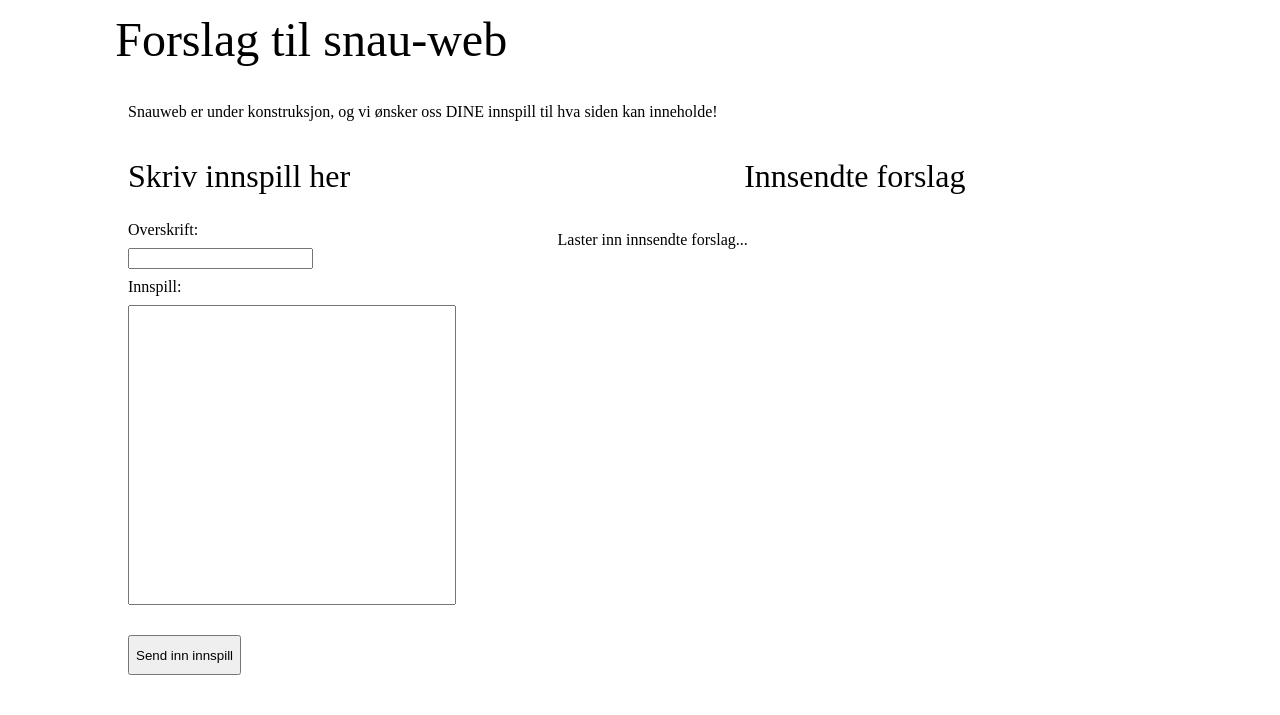
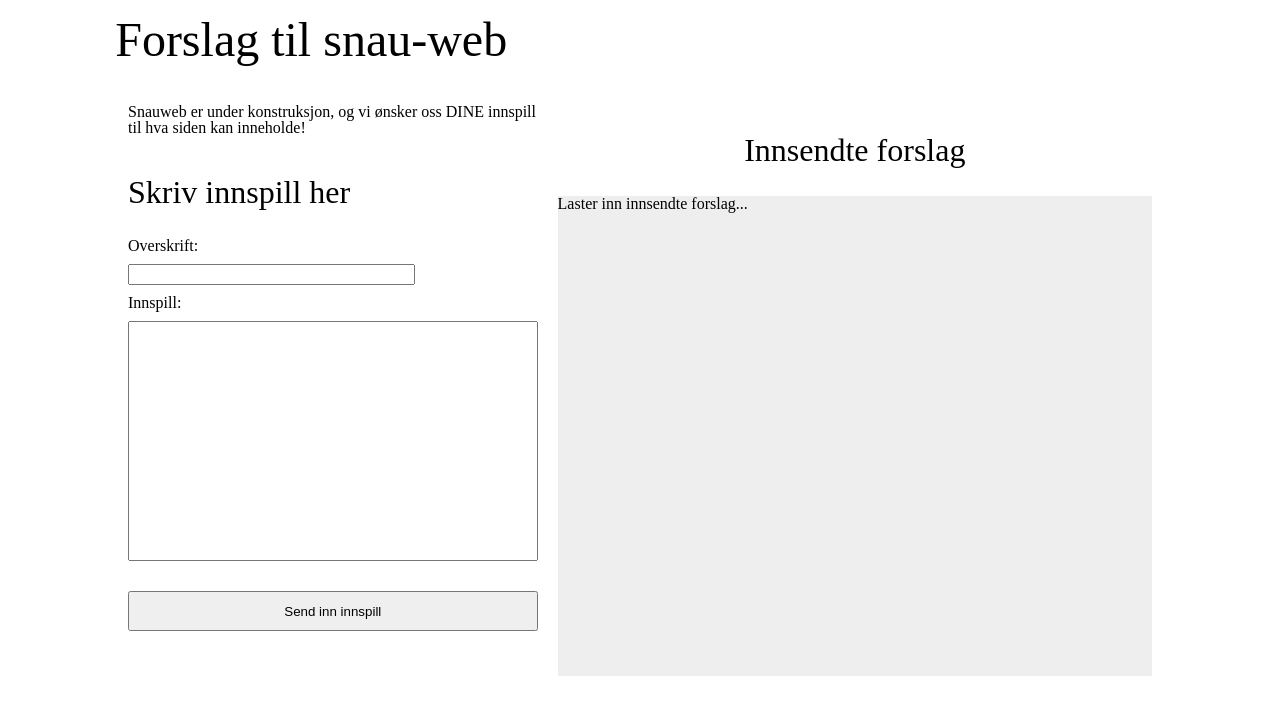
Before and after one commit to Snauweb/snauweb, a plain HTML site: page forslag/index.html in a window 1280 px wide. Drawn offline with Linux system fonts and the light colour scheme; no server answers.

Commit message:
fix list reload and rendering

```diff
--- a/components/fetchList.js
+++ b/components/fetchList.js
@@ -23,7 +23,7 @@ class FetchList extends HTMLElement {
     this.render();
 
     this.loadData();
-    this.render();
+    //this.render();
   }
 
   static get observedAttributes() {
@@ -33,25 +33,44 @@ class FetchList extends HTMLElement {
   setupState() {
     this.loading = true;
     this.loadScreenUp = false;
-    this.listViewUp = false;
+    this.contentViewUp = false;
     this.listItemTemplate = this.querySelector('template.list-item');
     this.loadScreenTemplate = this.querySelector('template.load-screen');
+    this.backgroundTemplate = this.querySelector('template.background');
     this.data = null; // Internal data
     this.displayData = null; // Data to be displayed
     this.src = null;
   }
 
+  // Prepare the different DOM elements making up the list
+  // * fetchListWrap <div>: conatinins all content
+  // ** loadScreen <div>: when loading, this is the only child of fetchListWrap
+  // ** contentWrap <div>: when displaying data, this is the only child of fetchListWrap
+  // *** background <div>: the only child of contentWrap
+  // **** listWrap <ol>: The list of items
+  // ***** listItemElem <li>: The wrapper for a given item
+  setupDOM() {
+    // Define base elements
+    this.fetchListWrap = document.createElement('div');
+    this.loadScreenWrap = document.createElement('div');
+    this.contentWrap = document.createElement('div');
+    this.listWrap = document.createElement('ol');
+    this.listItemElem = undefined;
 
-  setupDOM() {
-    this.contentWrap = document.createElement('div');
-    this.contentWrap.setAttribute("class", "fetch-list-wrapper");
-    this.appendChild(this.contentWrap);
+    // Transfer template content over to base elements
+    this.loadScreen = this.loadScreenTemplate.content.cloneNode(true)
+			  .querySelector('div');
+    this.contentWrap = this.backgroundTemplate.content.cloneNode(true)
+			   .querySelector('div');
+    this.listItemElem = this.listItemTemplate.content.cloneNode(true)
+			    .querySelector('li');
 
-    this.listWrap = document.createElement('ul');
+    // Glue elements together, start state is loading
+    this.fetchListWrap.appendChild(this.loadScreen);
+    this.contentWrap.appendChild(this.listWrap);
 
-    // Copy load screen template into object variable for reuse
-    this.loadScreen = document.createElement('div');
-    this.loadScreen.appendChild(this.loadScreenTemplate.content.cloneNode(true))
+    // Add to parent node
+    this.appendChild(this.fetchListWrap);
   }
 
   // Reads the src attribute (can be set by js or directly in html),
@@ -78,34 +97,35 @@ class FetchList extends HTMLElement {
   attributeChangedCallback(name, oldValue, newValue) {
   // Only update on actual change
     if(oldValue != newValue) {
-      this.loadData();
+      //this.loadData();
     }
   }
 
   /* Update visual state to match internal state */
   render() {
+
     if(this.loading === true) {
       if(this.loadScreenUp === false) {
-	this.contentWrap.appendChild(this.loadScreen);
+	this.fetchListWrap.appendChild(this.loadScreen);
 	this.loadScreenUp = true;
       }
 
-      if(this.listViewUp == true) {
-	this.contentWrap.removeChild(this.listWrap);
-	this.listViewUp = false;
+      if(this.contentViewUp === true) {
+	this.fetchListWrap.removeChild(this.contentWrap);
+	this.contentViewUp = false;
       }
       // If load screen is up, no more rendering needs to be performed
       return;
     }
 
-    // Fill a new list, replace the old one
-    let newListWrapper = document.createElement('ul');
+    // Copy old top level element (non-recursive, no children are included)
+    let newListWrapper = this.listWrap.cloneNode();
 
-    // iterate over all data, fill templates where class and key match
+    // iterate over all displayData, fill templates where class and key match
     for(let forslag of this.displayData) {
 
-      // Get a new copy of the template
-      let curListItem = this.listItemTemplate.content.cloneNode(true);
+      // Copy the list item template
+      let curListItem = this.listItemElem.cloneNode(true);
 
       for(let key in forslag) {
 	// Add the text content of the key to a matching node, if found
@@ -119,17 +139,18 @@ class FetchList extends HTMLElement {
     }
 
     // Replace old list with new
+    this.contentWrap.replaceChild(newListWrapper, this.listWrap);
     this.listWrap = newListWrapper;
 
     // Replace load screen with new list view, if needed
     if(this.loadScreenUp === true) {
-      this.contentWrap.removeChild(this.loadScreen);
+      this.fetchListWrap.removeChild(this.loadScreen);
       this.loadScreenUp = false;
     }
 
-    if(this.listViewUp === false) {
-      this.contentWrap.appendChild(this.listWrap);
-      this.listViewUp = true;
+    if(this.contentViewUp === false) {
+      this.fetchListWrap.appendChild(this.contentWrap);
+      this.contentViewUp = true;
     }
   }
 
--- a/forslag/forslag.css
+++ b/forslag/forslag.css
@@ -41,6 +41,7 @@ h3 {
 
     .innsending-boks {
 	display: flex;
+	height: 80vh;
     }
 
     .send-inn{
@@ -81,6 +82,10 @@ h3 {
 	margin-top: 40px;
     }
 
+    .send-inn h2 {
+	text-align: center;
+    }
+
     .ingress {
 	text-align: center;
 	margin-bottom: 40px;
@@ -102,7 +107,6 @@ h3 {
 
 /* Innsendingsskjema */
 .send-inn h2 {
-
     margin-bottom: 30px;
 }
 
@@ -116,6 +120,10 @@ textarea {
 
     .innspill-skjema .overskrift-boks {
 	margin-bottom: 10px;
+    }
+
+    .innspill-skjema .overskrift-boks input {
+	width: 70%;
     }
 
     .innspill-skjema .tekst-boks {
@@ -135,8 +143,8 @@ textarea {
     .innspill-skjema .tekst-boks textarea{
 	margin-left: auto;
 	margin-right: auto;
-	width: 80%;
-	min-height: min(50vh, 300px);
+	width: 100%;
+	height: 30vh;
     }
 
 
@@ -144,6 +152,7 @@ textarea {
 	margin-top: 20px;
 	height: 40px;
 	min-width: 70px;
+	width: 100%;
     }
 }
 
@@ -187,15 +196,30 @@ textarea {
 
     .tekst-boks textarea {
 	width: 80%;
-	min-height: 40vh;
+	min-height: 30vh;
     }
-
 }
 
 /* Innsendtliste */
+/** Lasteskjerm **/
+.load-screen-wrap {
+    height: 100%;
+    display: block;
+    background-color: var(--light-bg)
+}
+
+/** Liste **/
+/*** Bakgrunn ***/
+.list-background {
+    height: 100%;
+    display: block;
+}
+
+/*** Listeelementer ***/
 .innsendt h2{
     text-align: center;
-    margin-bottom: 40px;
+    margin-bottom: 30px;
+    margin-top: 30px;
 }
 
 .forslag-wrap .info-linje {
@@ -220,6 +244,11 @@ textarea {
     padding: 20px 20px 20px 20px;
 }
 
+/* siste elementet har litt ekstra bunnpadding */
+.forslag-wrap:last-of-type {
+    padding-bottom: 70px;
+}
+
 .forslag-wrap h3 {
     margin-bottom: 10px;
 }
--- a/forslag/index.html
+++ b/forslag/index.html
@@ -14,11 +14,11 @@
     Forslag til snau-web
   </h1>
   <main>
-    <p class="ingress">
-      Snauweb er under konstruksjon, og vi ønsker oss DINE innspill til hva siden kan inneholde!</p>
-
     <div class="innsending-boks">
       <div class="send-inn">
+	<p class="ingress">
+	  Snauweb er under konstruksjon, og vi ønsker oss DINE innspill til hva siden kan inneholde!</p>
+
 	<h2> Skriv innspill her </h2>
 
 	<form class="innspill-skjema" onsubmit="return false;">
@@ -40,7 +40,7 @@
 
 	<h2> Innsendte forslag </h2>
 
-	<fetch-list src="\forslag" class="forslagsliste">
+	<fetch-list src="/forslag" class="forslagsliste">
 	  <template class="list-item">
 	    <li class="forslag-wrap light">
 	      <div class="info-linje">
@@ -57,7 +57,45 @@
 	      <p> Laster inn innsendte forslag... </p>
 	    </div>
 	  </template>
+
+	  <template class="background">
+	    <div class="list-background medium">
+
+	    </div>
+	  </template>
 	</fetch-list>
+
+  <!--
+	<div class="forslagsliste">
+	  <div class="load-screen-wrap">
+	    <p> Laster inn innsendte forslag... </p>
+	  </div>
+
+	  <div class="list-background">
+	    <ol>
+	      <li class="forslag-wrap light">
+		<div class="info-linje">
+		  <h3 class="tittel"> Overskrft </h3>
+		  <span class="lagt_til"> dato </span>
+		</div>
+		<p class="forslag">
+		  Brødtekst
+		</p>
+	      </li>
+
+	      <li class="forslag-wrap light">
+		<div class="info-linje">
+		  <h3 class="tittel"> Overskrft </h3>
+		  <span class="lagt_til"> dato </span>
+		</div>
+		<p class="forslag">
+		  Brødtekst
+		</p>
+	      </li>
+	    </ol>
+	  </div>
+	</div>
+	  -->
       </div>
     </div>
   </main>
```
